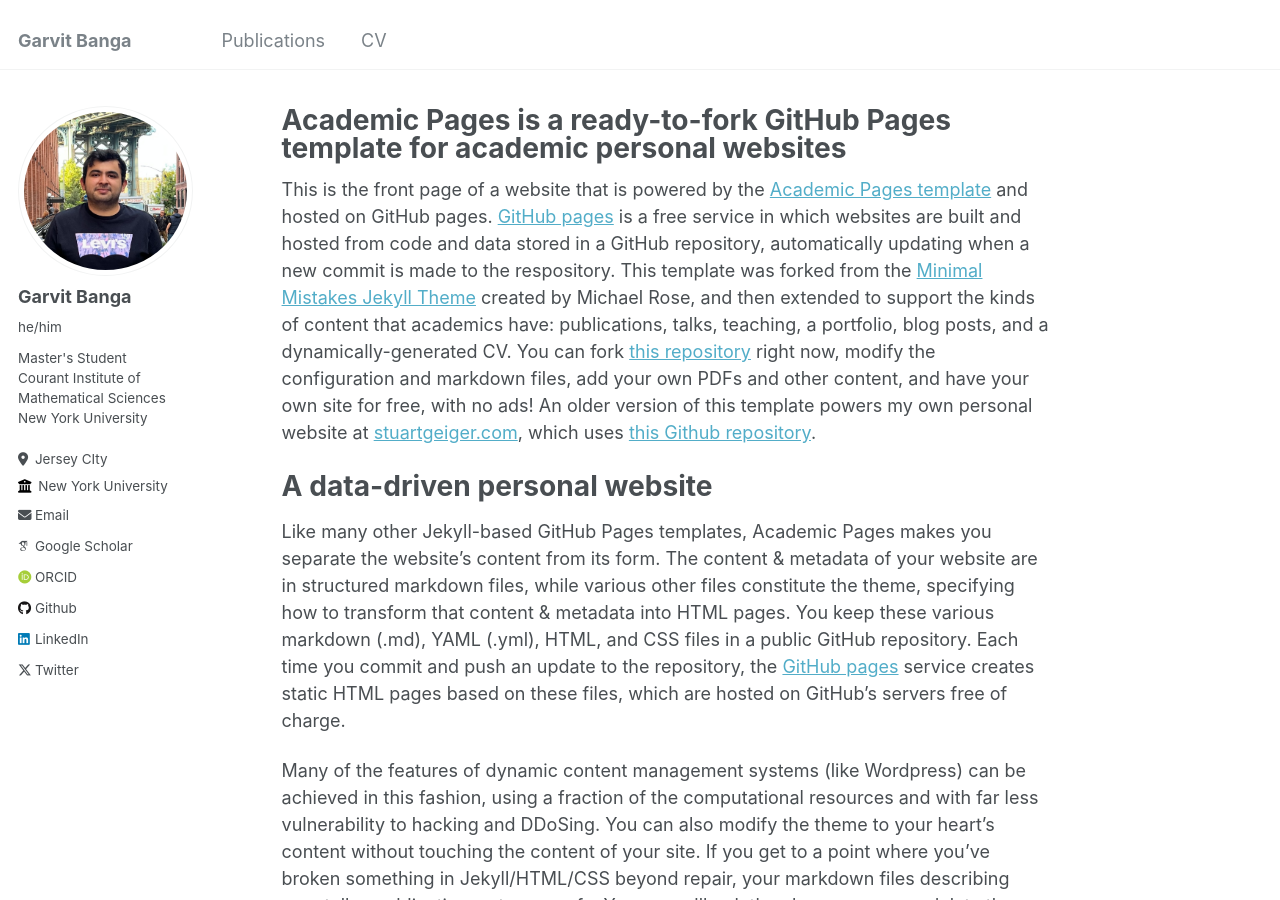
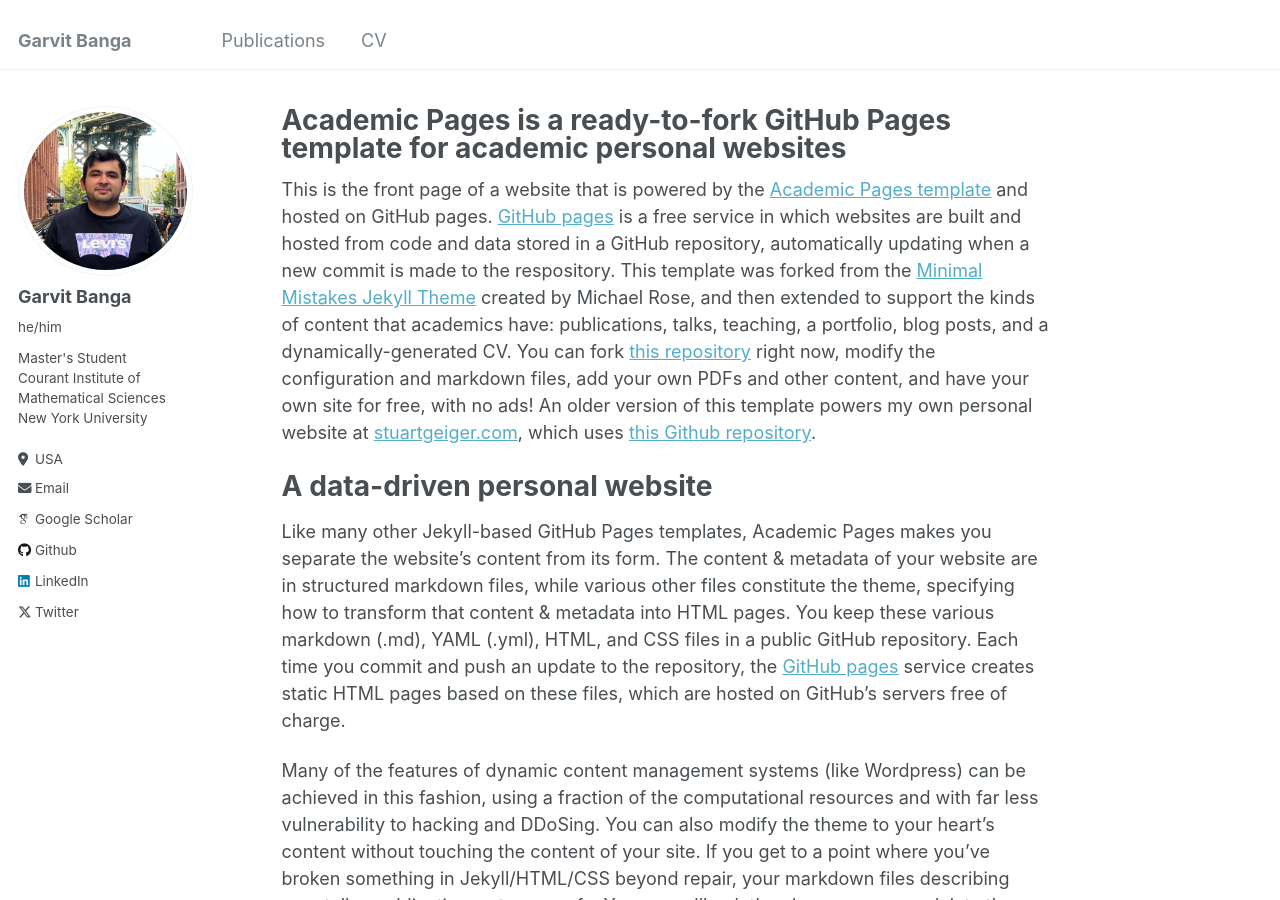
Before and after one commit to GarvitBanga/garvitbanga.github.io, a Jekyll site: the page built from _pages/about.md, in a window 1280 px wide and 900 px high. Built offline with Jekyll 4.4.1, drawn with Linux system fonts in a browser that asks for light colours; some web fonts are replaced.

Commit message:
Update _config.yml

```diff
--- a/_config.yml
+++ b/_config.yml
@@ -25,8 +25,8 @@ author:
   name             : "Garvit Banga"
   pronouns         : "he/him" # example: "she/her"
   bio              : "Master's Student"
-  location         : "Jersey CIty"
-  employer         : "New York University"
+  location         : "USA"
+  employer         : #"New York University"
   uri              : # URL
   email            : "gb2762@nyu.edu"
 
@@ -34,7 +34,7 @@ author:
   arxiv            : # URL - Update with the correct link to your profile
   googlescholar    : "https://scholar.google.com/citations?user=XkW4KCkAAAAJ&hl=en"
   impactstory      : # URL
-  orcid            : "https://orcid.org/0000-0001-6473-7261"
+  orcid            : #"https://orcid.org/0000-0001-6473-7261"
   semantic         : # URL
   pubmed           : # URL
   researchgate     : # URL
```
